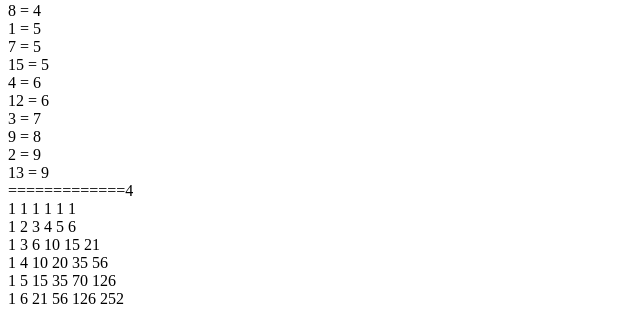
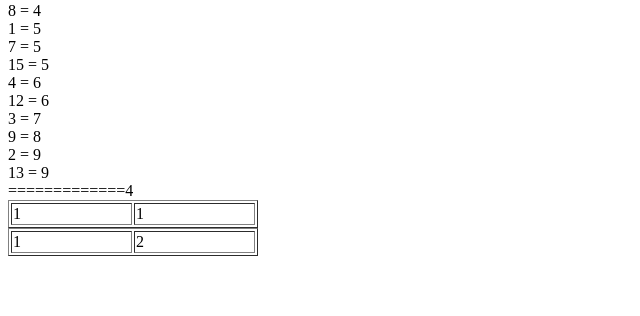
Before and after one commit to Fercara1999/servidor1, a PHP site: page /Tema2/PR5/Ejercicio1.php?tamano=1 in a window 1280 px wide. Shown: the part 744-1060 px from the top of the page, without its empty margins (0-640 px from the left). After the commit the page ends 1000 px from the top, so only its background shows below. Run offline with PHP 8.4, Linux system fonts and the light colour scheme.

Commit message:
Primero Tarde 11O

```diff
--- a/Tema2/PR5/Ejercicio1.php
+++ b/Tema2/PR5/Ejercicio1.php
@@ -4,6 +4,7 @@
     <meta charset="UTF-8">
     <meta name="viewport" content="width=device-width, initial-scale=1.0">
     <title>PR5 - Fernando Calles</title>
+    <link rel="stylesheet" href="./estilos.css" type="text/css">
 </head>
 <body>
     <?php
@@ -31,7 +32,7 @@
         echo "<br> $key = $value";
     }
     echo "<br>=============4<br>";
-    $tamanoMatriz = 5;
+    $tamanoMatriz = $_GET['tamano'];
     $matriz = array();
 
         for($i = 0 ; $i <= $tamanoMatriz ; $i++){
@@ -46,13 +47,13 @@
         }
 
     foreach ($matriz as $fila) {
+        echo "<table border='1'><tr>";
         foreach ($fila as $value) {
-            echo $value ." ";
+            echo "<td>".$value."</td>";
         }
-        echo "<br>";
+        echo "</tr>";
     }
-
-
+    echo "</table>";
 
 
     ?>
--- /dev/null
+++ b/Tema2/PR5/estilos.css
@@ -0,0 +1,8 @@
+table{
+    table-layout: fixed;
+    width: 250px;
+}
+
+tr,td{
+    word-wrap: break-word;
+}
```
